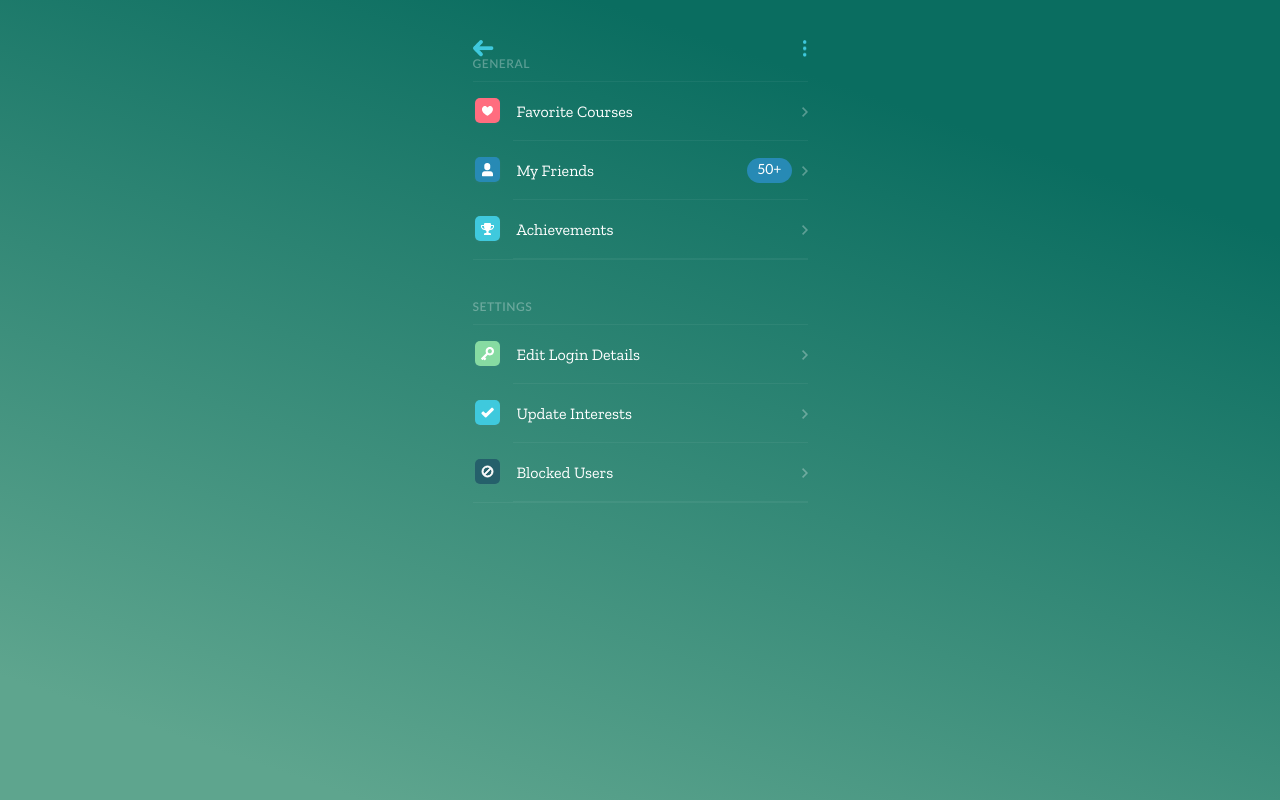
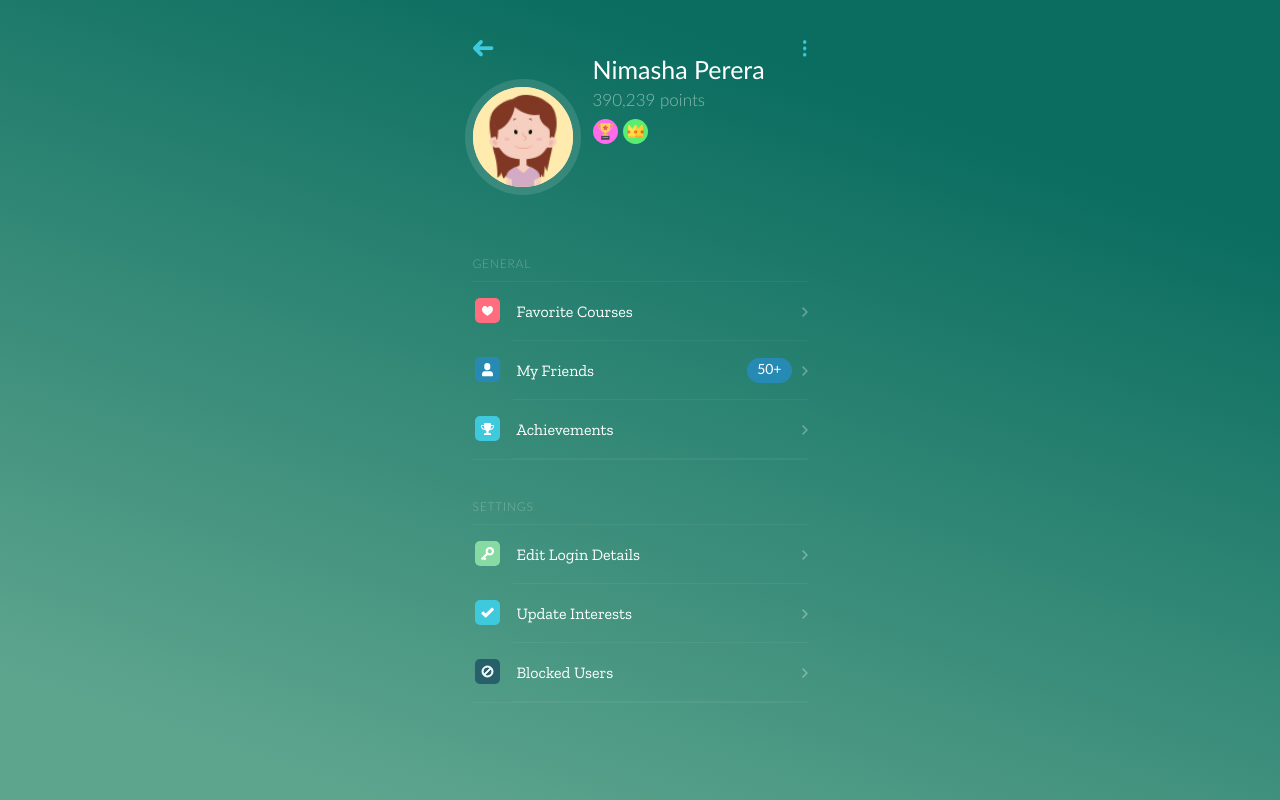
Before and after one commit to flywithmemsl/uic-1, a Vue app: page /account in a window 1280 px wide. Built offline with nearby package versions, Linux system fonts and the light colour scheme; what vue-touch would draw is missing.

Commit message:
add account header

```diff
--- /dev/null
+++ b/src/components/AccountHeader.vue
@@ -0,0 +1,88 @@
+<template>
+  <div class="header">
+    <div class="avatar">
+      <img :src="getAvatar(user.avatar)" alt="User avatar">
+    </div>
+
+    <div class="info">
+      <div class="name">{{user.name}}</div>
+      <div class="points">{{user.points}} points</div>
+      <div class="badges">
+        <span class="badge"
+          v-for="(badge, index) in user.badges"
+          :key="index">
+          <img :src="getAvatar(badge.image)" alt="" :title="badge.name">
+        </span>
+      </div>
+    </div>
+  </div>
+</template>
+
+<script>
+export default {
+  name: 'AccountHeader',
+  props: ['user'],
+
+  methods: {
+    getAvatar (name) {
+      return name.length ? require(`../assets/${name}`) : require(`../assets/account-img.jpg`)
+    }
+  }
+}
+</script>
+
+<style lang="scss" scoped>
+.header {
+  display: flex;
+}
+
+.avatar {
+  border-radius: 50%;
+  overflow: hidden;
+  width: 100px;
+  height: 100px;
+
+  text-align: center;
+  display: flex;
+  justify-content: center;
+  align-content: center;
+}
+
+.info {
+  padding-left: 20px;
+}
+
+.name {
+  font-family: 'Lato';
+  font-size: 25px;
+  color: #FFFFFF;
+  letter-spacing: 0;
+}
+
+.points {
+  opacity: 0.5;
+  font-family: 'Lato';
+  font-weight: 300;
+  font-size: 17px;
+  color: #FFFFFF;
+  letter-spacing: 0;
+  padding-top: 4px;
+}
+
+.badges {
+  display: flex;
+  padding-top: 8px;
+}
+
+.badge {
+  width: 30px;
+  height: 30px;
+  padding-right: 5px;
+
+  img {
+    width: 100%;
+  }
+}
+
+
+</style>
--- a/src/components/shared/MenuList.vue
+++ b/src/components/shared/MenuList.vue
@@ -2,7 +2,7 @@
   <nav>
     <h2>{{name}}</h2>
     <ul class="menu-list">
-      <li v-for="(item, index) in items" :key="index">
+      <li v-for="(item, index) in items" :key="index" @click="goToRoute(item.link)">
         <div class="col">
           <img  class="icon" :src="getAvatar(item.icon)" alt="">
           <div>{{item.name}}</div>
@@ -27,6 +27,10 @@ export default {
   methods: {
     getAvatar (name) {
       return name.length ? require(`../../assets/${name}`) : require(`../../assets/fav-courses-icon.svg`)
+    },
+
+    goToRoute (link) {
+      link ? this.$router.push(link) : null
     }
   }
 }
@@ -92,8 +96,9 @@ h2 {
   opacity: 0.3;
   font-family: 'Lato';
   font-size: 12px;
+  font-weight: 300;
   color: #FFFFFF;
-  letter-spacing: 0.5px;
+  letter-spacing: 0.8px;
   text-transform: uppercase;
 }
 </style>
--- a/src/pages/Account.vue
+++ b/src/pages/Account.vue
@@ -1,5 +1,6 @@
 <template>
   <NavigationLayout :back="true" :menu="true">
+    <AccountHeader :user="user"></AccountHeader>
     <MenuList
       v-for="(menu, index) in menus"
       :key="index"
@@ -12,24 +13,42 @@
 <script>
 import NavigationLayout from '@/layouts/NavigationLayout'
 import MenuList from '@/components/shared/MenuList'
+import AccountHeader from '@/components/AccountHeader'
 
 export default {
   name: 'Account',
 
   components: {
     NavigationLayout,
-    MenuList
+    MenuList,
+    AccountHeader
   },
 
   data () {
     return {
+      user: {
+        avatar: 'account-img.jpg',
+        name: 'Nimasha Perera',
+        points: '390,239',
+        badges: [
+          {
+            name: 'badge name',
+            image: 'achieve_img_3.svg'
+          },
+          {
+            name: 'badge name 1',
+            image: 'achieve_img_2.svg'
+          }
+        ]
+      },
       menus: [
         {
           name: 'General',
           items: [
             {
               name: 'Favorite Courses',
-              icon: 'fav-courses-icon.svg'
+              icon: 'fav-courses-icon.svg',
+              link: '/courses'
             },
             {
               name: 'My Friends',
@@ -66,5 +85,7 @@ export default {
 </script>
 
 <style lang="scss" scoped>
-
+.header {
+  margin-bottom: 40px;
+}
 </style>
```
